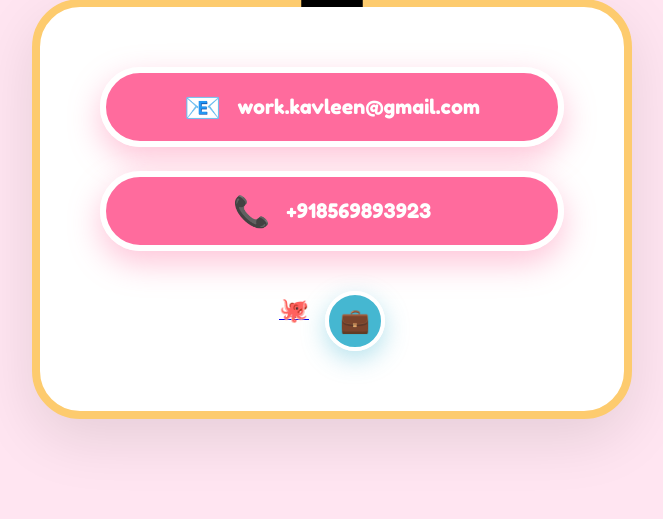
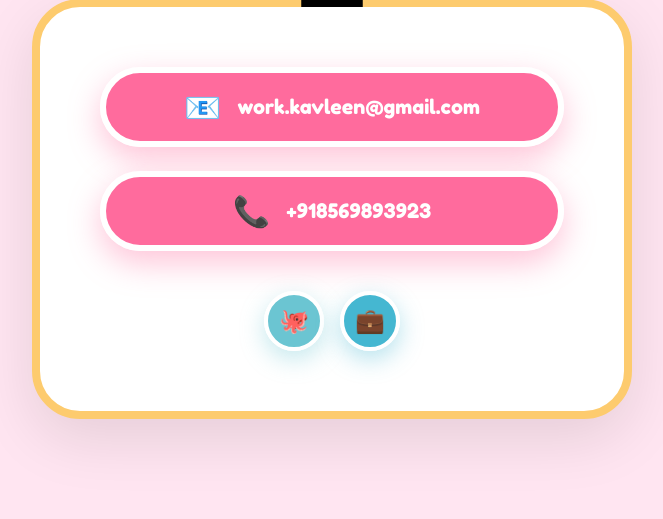
Before and after one commit to kavleensaluja22/portfolio, a Django app: page / in a window 1280 px wide. Shown: the part 4567-5086 px from the top of the page, without its empty margins (308-971 px from the left). Run offline with Django 5.2, Linux system fonts and the light colour scheme; data comes from the database, SQL or seed files in the repository.

Commit message:
github fix

```diff
--- a/templates/portfolio/index.html
+++ b/templates/portfolio/index.html
@@ -327,7 +327,7 @@
 
 
                 <div class="social-links">
-                    <a href="https://github.com/" >
+                    <a href="https://github.com/" class="social-link github-link" >
                         <span class="social-emoji">🐙</span>
                     </a>
                     <a href="https://www.linkedin.com/in/kavleensaluja22/" class="social-link linkedin-link">
```
